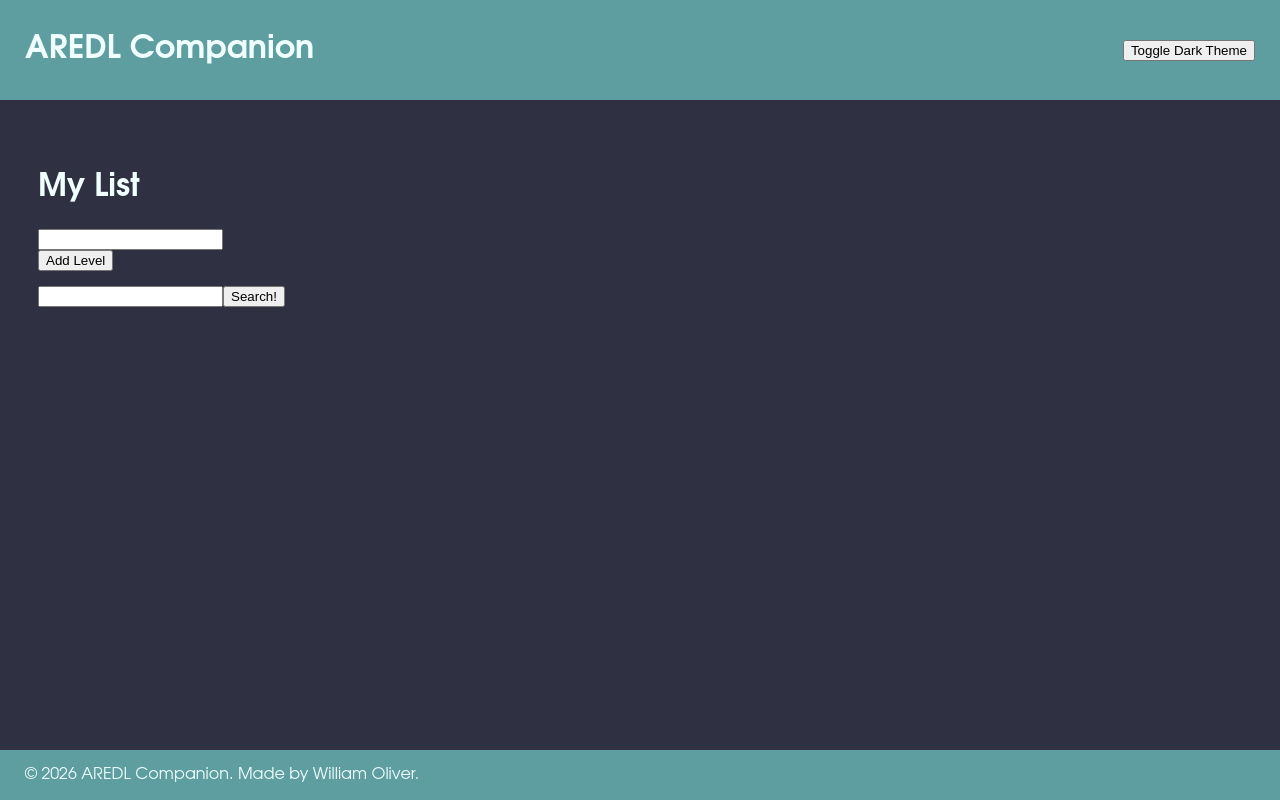
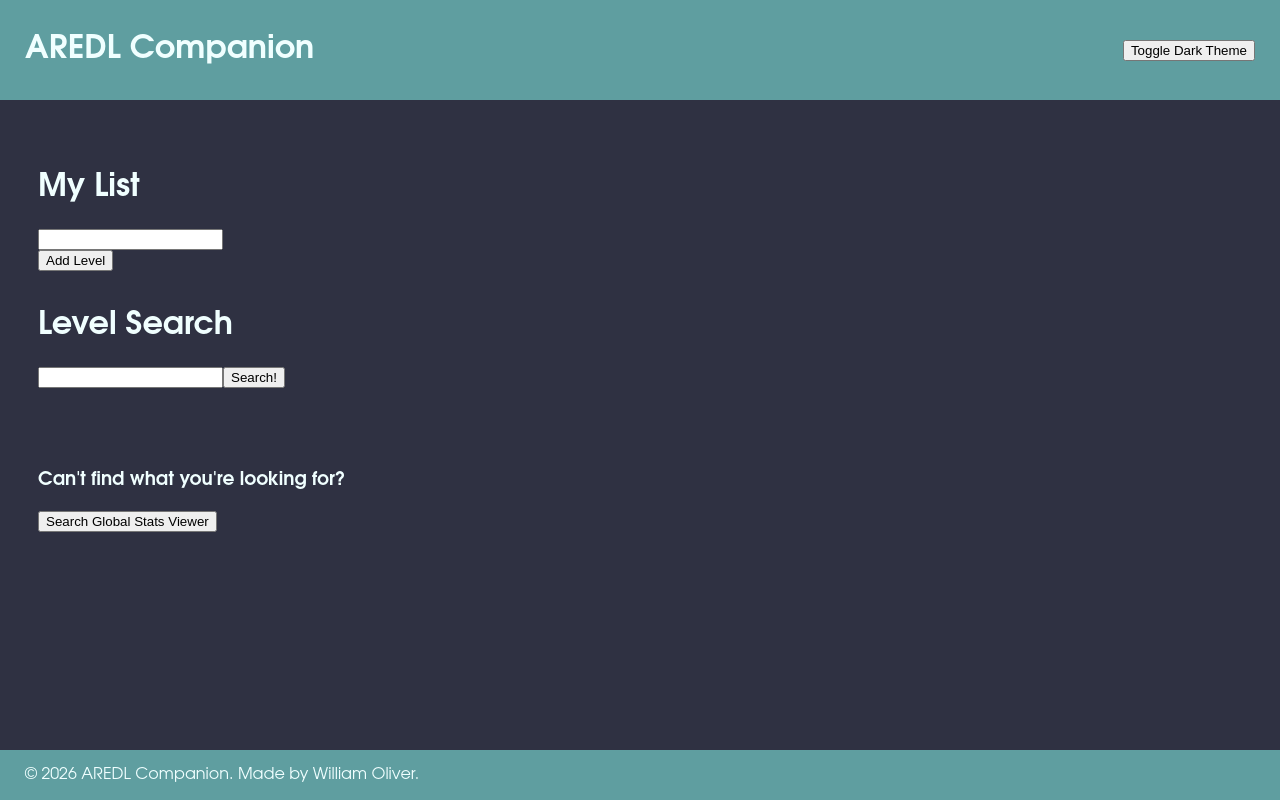
Before and after one commit to woliverr/aredl-companion, a React (Vite) app in the folder frontend/: page / in a window 1280 px wide. Built offline with nearby package versions, Linux system fonts and the light colour scheme.

Commit message:
feature: add external API call for fallback search

```diff
--- a/frontend/components/LevelCard.jsx
+++ b/frontend/components/LevelCard.jsx
@@ -5,6 +5,7 @@ function LevelCard({ name, id, uploader, difficulty }){
             <p>{id}</p>
             <p>by {uploader}</p>
             <p>difficulty: {difficulty}</p>
+            <button>Add Level</button>
         </div>
     )
 }
--- a/frontend/components/SearchApp.jsx
+++ b/frontend/components/SearchApp.jsx
@@ -3,28 +3,37 @@ import InputForm from './InputForm'
     import SearchResults from './SearchResults'
 
 
-
     function SearchApp(){
 
         const [results, setResults] = useState([]);
+        const [gsvResults, setGsvResults] = useState([]);
         const [searchInput, setSearchInput] = useState('');
 
-
-
-    function submitSearch(event){
+        async function submitSearch(event){
             event.preventDefault();
-        performSearch();
-
-    }
-
-    async function performSearch(){
             const response = await fetch(`http://localhost:5000/api/search?name=${searchInput}`)
             const data = await response.json();
             setResults(data);
         }
 
+        async function searchGSV(event){
+            event.preventDefault();
+            const response = await fetch(`https://api.globalstatsviewer.com/v3/levels?search=${searchInput}&sort_by=likes&sort_order=desc&limit=24&offset=0`)
+            const data = await response.json();
+            const normalized_data = data.levels.map((level) => {
+                return {
+                    name:level.level_name,
+                    id:level.level_id,
+                    uploader:level.creator.name,
+                    difficulty:level.difficulty
+                }
+            });
+            setGsvResults(normalized_data);
+        }
+
         return(
             <div>
+                <h1>Level Search</h1>
                 <InputForm
                     buttonName={"Search!"}
                     submitFn={submitSearch}
@@ -32,6 +41,9 @@ function SearchApp(){
                     updateFormFn={setSearchInput}
                 />
                 <SearchResults results={results} />
+                <h3>Can't find what you're looking for?</h3>
+                <button onClick={searchGSV}>Search Global Stats Viewer</button>
+                <SearchResults results={gsvResults} />
             </div>
         )
     }
--- a/frontend/src/App.jsx
+++ b/frontend/src/App.jsx
@@ -19,7 +19,6 @@ function App() {
     JSON.parse(localStorage.getItem("darkMode")) ?? true
   );
   const [levelInput, setLevelInput] = useState('');
-  const [searchInput, setSearchInput] = useState('');
 
 // Update darkMode upon toggle
   useEffect(() => {
```
Lines whose indentation alone changed are shown as unchanged.
